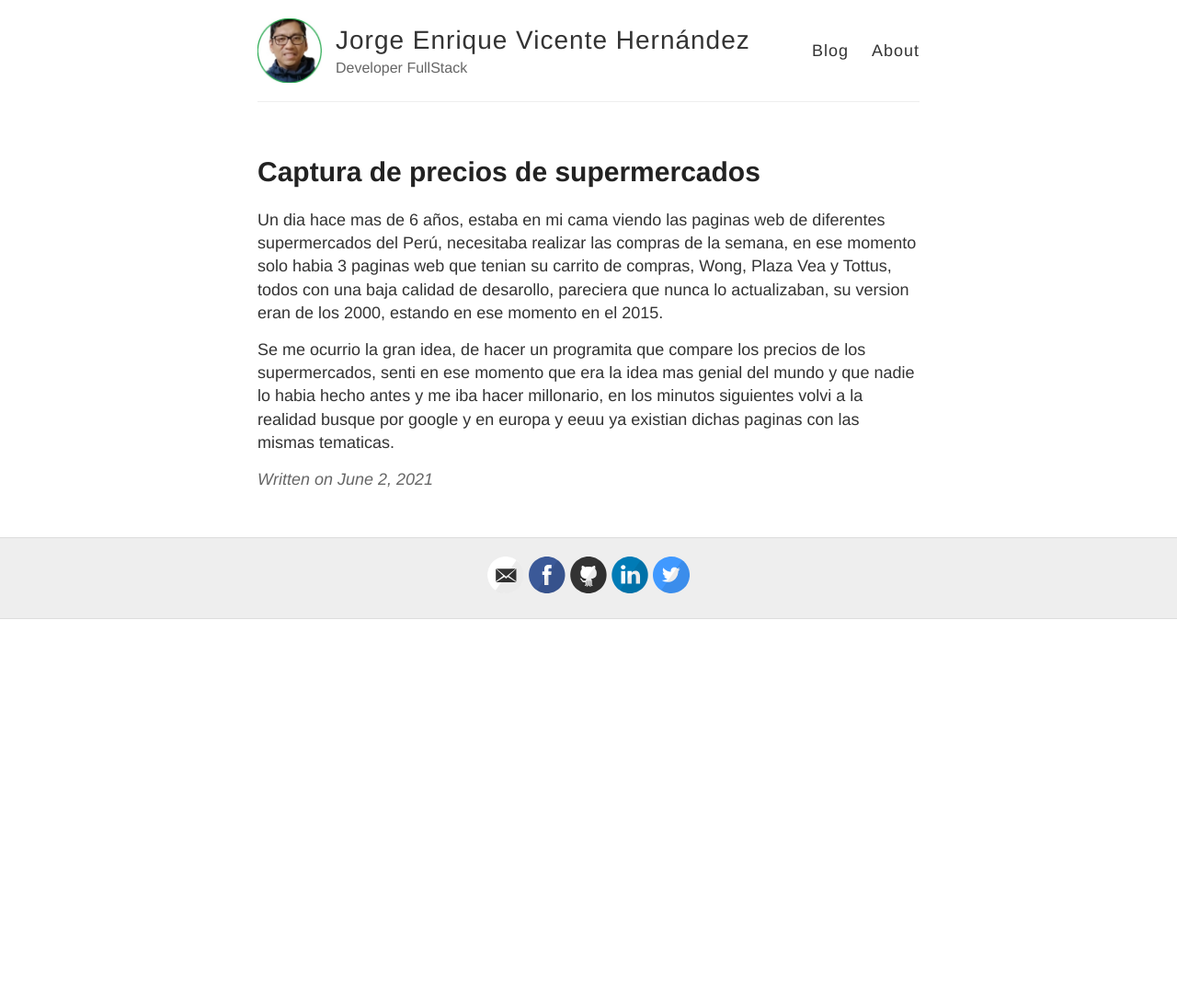
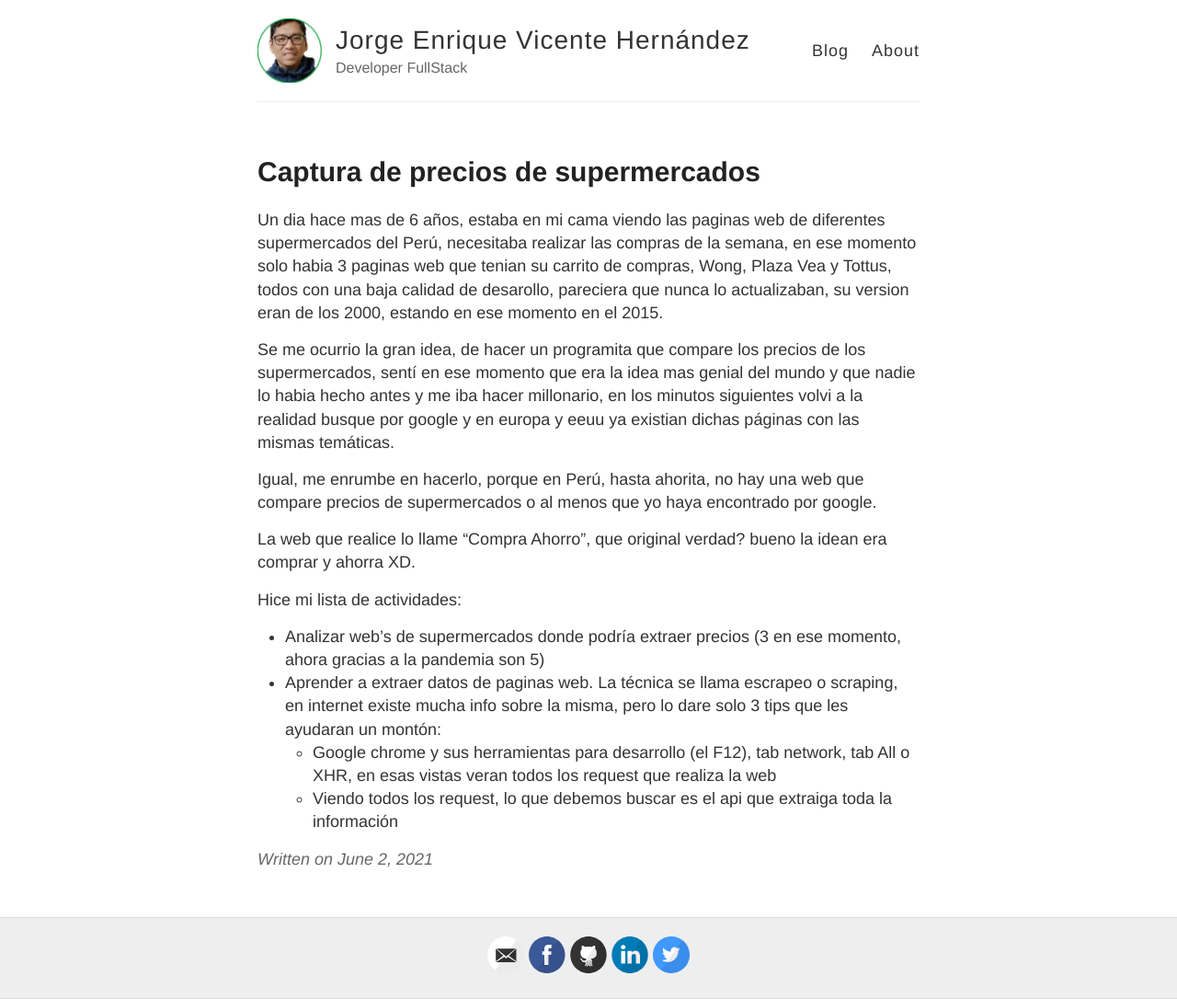
Before and after one commit to joenvihe/joenvihe.github.io, a Jekyll site: the page built from _posts/2021-06-02-Precios-Supermercados.md, in a window 1280 px wide. Shown: the whole page at 92% size. Built offline with Jekyll 4.4.1, drawn with Linux system fonts in a browser that asks for light colours; before the commit the page ends 900 px from its top, so only the background shows below that.

```diff
--- a/_posts/2021-06-02-Precios-Supermercados.md
+++ b/_posts/2021-06-02-Precios-Supermercados.md
@@ -5,4 +5,14 @@ title: Captura de precios de supermercados
 
 Un dia hace mas de 6 años, estaba en mi cama viendo las paginas web de diferentes supermercados del Perú, necesitaba realizar las compras de la semana, en ese momento solo habia 3 paginas web que tenian su carrito de compras, Wong, Plaza Vea y Tottus, todos con una baja calidad de desarollo, pareciera que nunca lo actualizaban, su version eran de los 2000, estando en ese momento en el 2015.
 
-Se me ocurrio la gran idea, de hacer un programita que compare los precios de los supermercados, senti en ese momento que era la idea mas genial del mundo y que nadie lo habia hecho antes y me iba hacer millonario, en los minutos siguientes volvi a la realidad busque por google y en europa y eeuu ya existian dichas paginas con las mismas tematicas.
+Se me ocurrio la gran idea, de hacer un programita que compare los precios de los supermercados, sentí en ese momento que era la idea mas genial del mundo y que nadie lo habia hecho antes y me iba hacer millonario, en los minutos siguientes volvi a la realidad busque por google y en europa y eeuu ya existian dichas páginas con las mismas temáticas.
+
+Igual, me enrumbe en hacerlo, porque en Perú, hasta ahorita, no hay una web que compare precios de supermercados o al menos que yo haya encontrado por google.
+
+La web que realice lo llame "Compra Ahorro", que original verdad? bueno la idean era comprar y ahorra XD.
+
+Hice mi lista de actividades:
+- Analizar web's de supermercados donde podría extraer precios (3 en ese momento, ahora gracias a la pandemia son 5)
+- Aprender a extraer datos de paginas web. La técnica se llama escrapeo o scraping, en internet existe mucha info sobre la misma, pero lo dare solo 3 tips que les ayudaran un montón:
+    * Google chrome y sus herramientas para desarrollo (el F12), tab network, tab All o XHR, en esas vistas veran todos los request que realiza la web
+    * Viendo todos los request, lo que debemos buscar es el api que extraiga toda la información
```
